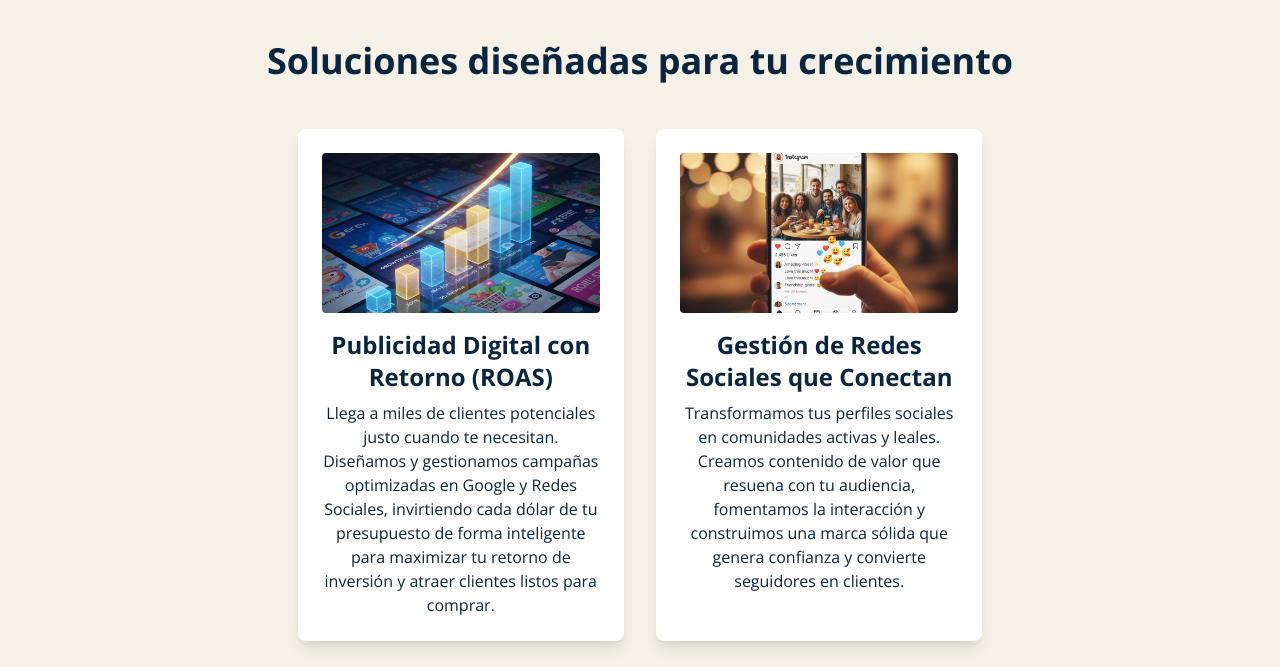
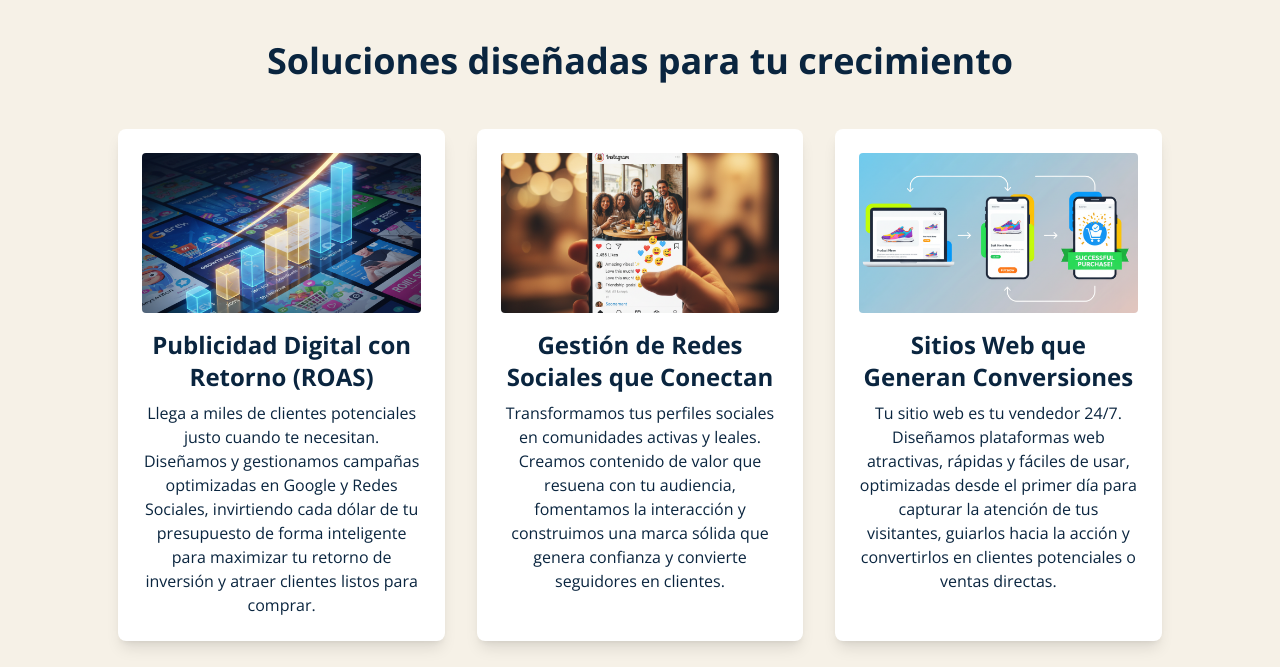
Before and after one commit to a2ltprogramacion/test, an Astro site: page / in a window 1280 px wide. Shown: the part 2140-2807 px from the top of the page. Built offline with nearby package versions, Linux system fonts and the light colour scheme; Astro itself is replaced by a stand-in of ours; no server answers.

Commit message:
Update Home: Sección Servicios “servicios_content”

```diff
--- a/src/content/pages/home.md
+++ b/src/content/pages/home.md
@@ -43,6 +43,13 @@ servicios:
         fomentamos la interacción y construimos una marca sólida que genera
         confianza y convierte seguidores en clientes.
       image: /assets/uploads/gemini_generated_image_k7s1llk7s1llk7s1.png
+    - title: Sitios Web que Generan Conversiones
+      subtitle: Diseño atractivo, resultados medibles.
+      description: Tu sitio web es tu vendedor 24/7. Diseñamos plataformas web
+        atractivas, rápidas y fáciles de usar, optimizadas desde el primer día
+        para capturar la atención de tus visitantes, guiarlos hacia la acción y
+        convertirlos en clientes potenciales o ventas directas.
+      image: /assets/uploads/gemini_generated_image_fr0sp3fr0sp3fr0s.png
 nosotros:
   title: "Sobre Nosotros: El Arquitecto Asistente"
   image: /assets/uploads/logo.jpg
```
Also changed, not shown: public/assets/uploads/gemini_generated_image_fr0sp3fr0sp3fr0s.png (added).
